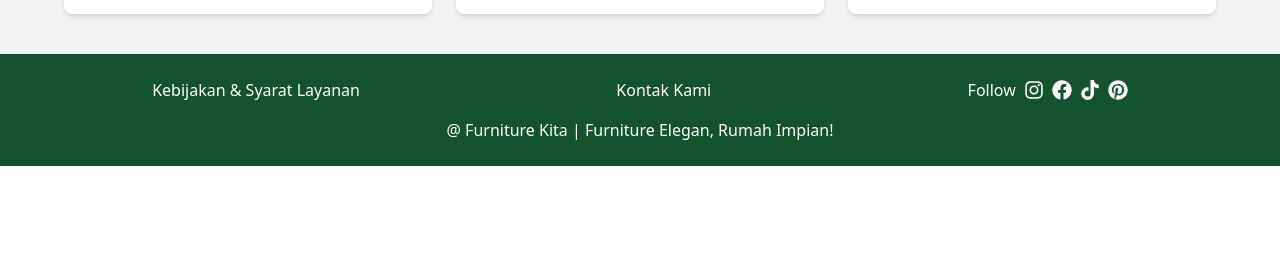
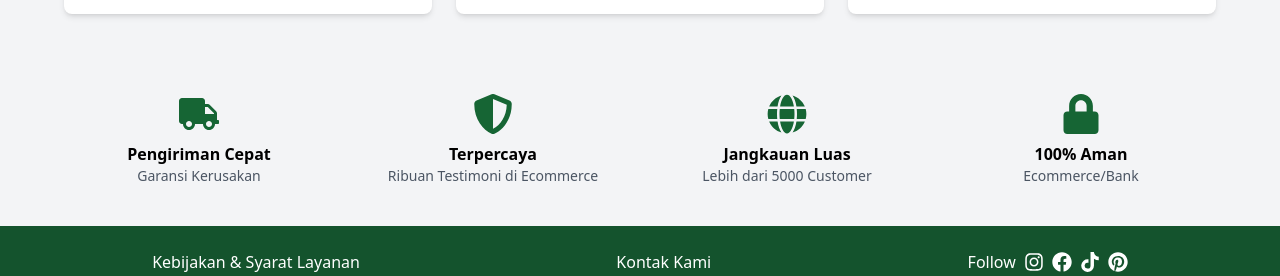
Before and after one commit to xlocaste/online-shop, a React (Vite) app: page /produk in a window 1280 px wide. Shown: the part 1182-1458 px from the top of the page. Before the commit the page ends 1348 px from the top, so only its background shows below. Built offline with nearby package versions, Linux system fonts and the light colour scheme.

Commit message:
feat:keunggulan app to product pages

```diff
--- /dev/null
+++ b/src/components/KeunggulanApp.jsx
@@ -0,0 +1,24 @@
+import { FaTruck, FaShieldAlt, FaGlobe, FaLock } from "react-icons/fa";
+
+const features = [
+  { icon: <FaTruck size={40} />, title: "Pengiriman Cepat", desc: "Garansi Kerusakan" },
+  { icon: <FaShieldAlt size={40} />, title: "Terpercaya", desc: "Ribuan Testimoni di Ecommerce" },
+  { icon: <FaGlobe size={40} />, title: "Jangkauan Luas", desc: "Lebih dari 5000 Customer" },
+  { icon: <FaLock size={40} />, title: "100% Aman", desc: "Ecommerce/Bank" },
+];
+
+export default function KeunggulanApp() {
+  return (
+    <div className="py-10 bg-gray-100 text-center">
+      <div className="grid grid-cols-1 md:grid-cols-4 gap-6 max-w-6xl mx-auto">
+        {features.map((feature, index) => (
+          <div key={index} className="flex flex-col items-center">
+            <div className="text-green-800">{feature.icon}</div>
+            <h3 className="font-semibold mt-2">{feature.title}</h3>
+            <p className="text-gray-600 text-sm">{feature.desc}</p>
+          </div>
+        ))}
+      </div>
+    </div>
+  );
+}
--- a/src/pages/Product.jsx
+++ b/src/pages/Product.jsx
@@ -3,13 +3,15 @@ import Navbar from "../components/Navbar"
 import Footer from "../components/Footer"
 import KategoriProduk from "../components/KategoriProduk"
 import ProdukUnggulan from "../components/ProdukUnggulan"
+import KeunggulanApp from "../components/KeunggulanApp"
 
 const ProductPage = () => {
   return (
     <div>
       <Navbar />
       <KategoriProduk />
-      <ProdukUnggulan  />
+      <ProdukUnggulan />
+      <KeunggulanApp />
       <Footer />
     </div>
   )
```
